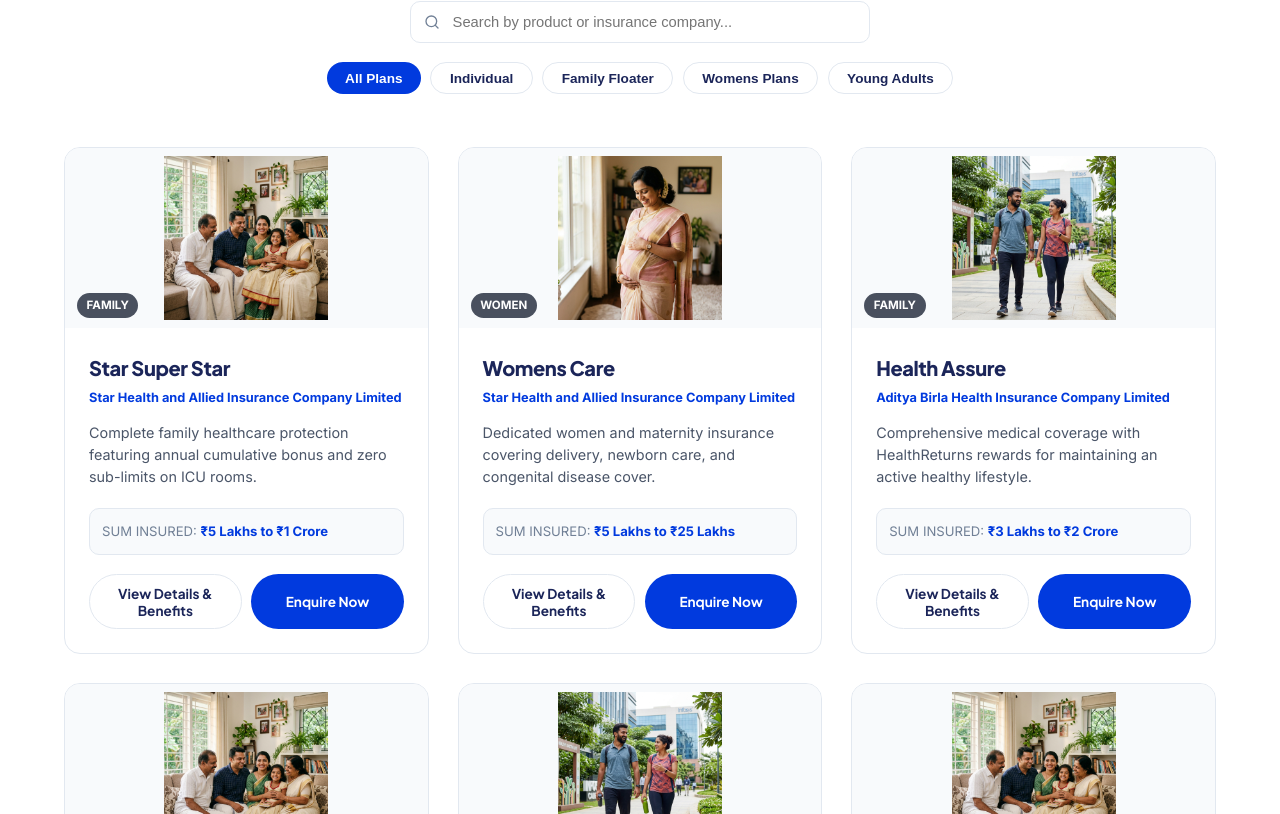
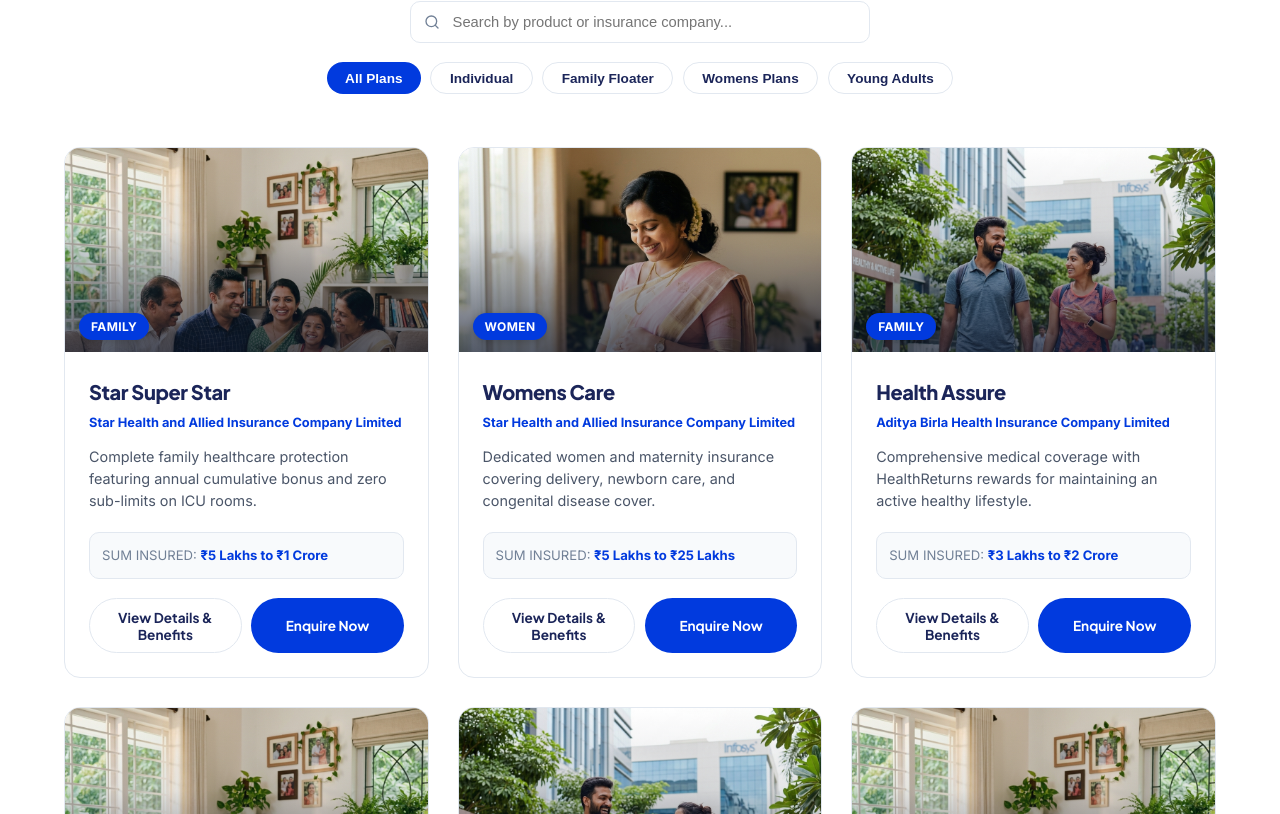
Before and after one commit to Nevin3973/ameeninsurance, a React (Vite) app: page / in a window 1280 px wide. Shown: the part 2986-3800 px from the top of the page. Built offline with nearby package versions, Linux system fonts and the light colour scheme.

Commit message:
Upgrade Product Catalog cards to 16:9 full edge-to-edge cover photos with subtle gradient overlay and smooth hover zoom

```diff
--- a/src/components/ProductCatalog.jsx
+++ b/src/components/ProductCatalog.jsx
@@ -230,24 +230,40 @@
         <div className="grid-3" style={{ gap: "1.8rem" }}>
           {filteredProducts.map((product) => (
             <div key={product.id} className="clean-card" style={{ display: "flex", flexDirection: "column", justifyContent: "space-between", padding: 0, overflow: "hidden" }}>
-              {/* Product Sample Image Header */}
-              <div style={{ height: "180px", overflow: "hidden", position: "relative", background: "var(--bg-card-alt)" }}>
+              {/* Product Full Cover Image Header */}
+              <div style={{ aspectRatio: "16 / 9", minHeight: "200px", overflow: "hidden", position: "relative", background: "var(--bg-card-alt)" }}>
                 <img
                   src={product.image}
                   alt={product.name}
-                  style={{ width: "100%", height: "100%", objectFit: "contain", padding: "0.5rem", background: "#f8fafc", objectPosition: "center" }}
+                  style={{
+                    width: "100%",
+                    height: "100%",
+                    objectFit: "cover",
+                    objectPosition: "center top",
+                    display: "block",
+                    transition: "transform 0.4s ease"
+                  }}
+                  className="product-card-img"
                 />
+                <div style={{
+                  position: "absolute",
+                  inset: 0,
+                  background: "linear-gradient(to top, rgba(15, 23, 42, 0.7) 0%, rgba(15, 23, 42, 0.1) 60%, transparent 100%)",
+                  pointerEvents: "none"
+                }} />
                 <span style={{
                   position: "absolute",
-                  bottom: "10px",
-                  left: "12px",
-                  background: "rgba(15, 23, 42, 0.75)",
-                  backdropFilter: "blur(6px)",
+                  bottom: "12px",
+                  left: "14px",
+                  background: "var(--primary-blue)",
                   color: "#ffffff",
-                  fontSize: "0.72rem",
-                  fontWeight: 700,
-                  padding: "0.2rem 0.6rem",
-                  borderRadius: "9999px"
+                  fontSize: "0.75rem",
+                  fontWeight: 800,
+                  letterSpacing: "0.03em",
+                  padding: "0.25rem 0.75rem",
+                  borderRadius: "9999px",
+                  boxShadow: "0 2px 8px rgba(0, 0, 0, 0.25)",
+                  zIndex: 2
                 }}>
                   {product.category.toUpperCase()}
                 </span>
--- a/src/index.css
+++ b/src/index.css
@@ -271,6 +271,10 @@
   border-color: var(--accent-sky);
 }
 
+.clean-card:hover .product-card-img {
+  transform: scale(1.06);
+}
+
 /* Badge Pills */
 .pill-badge {
   display: inline-flex;
```
